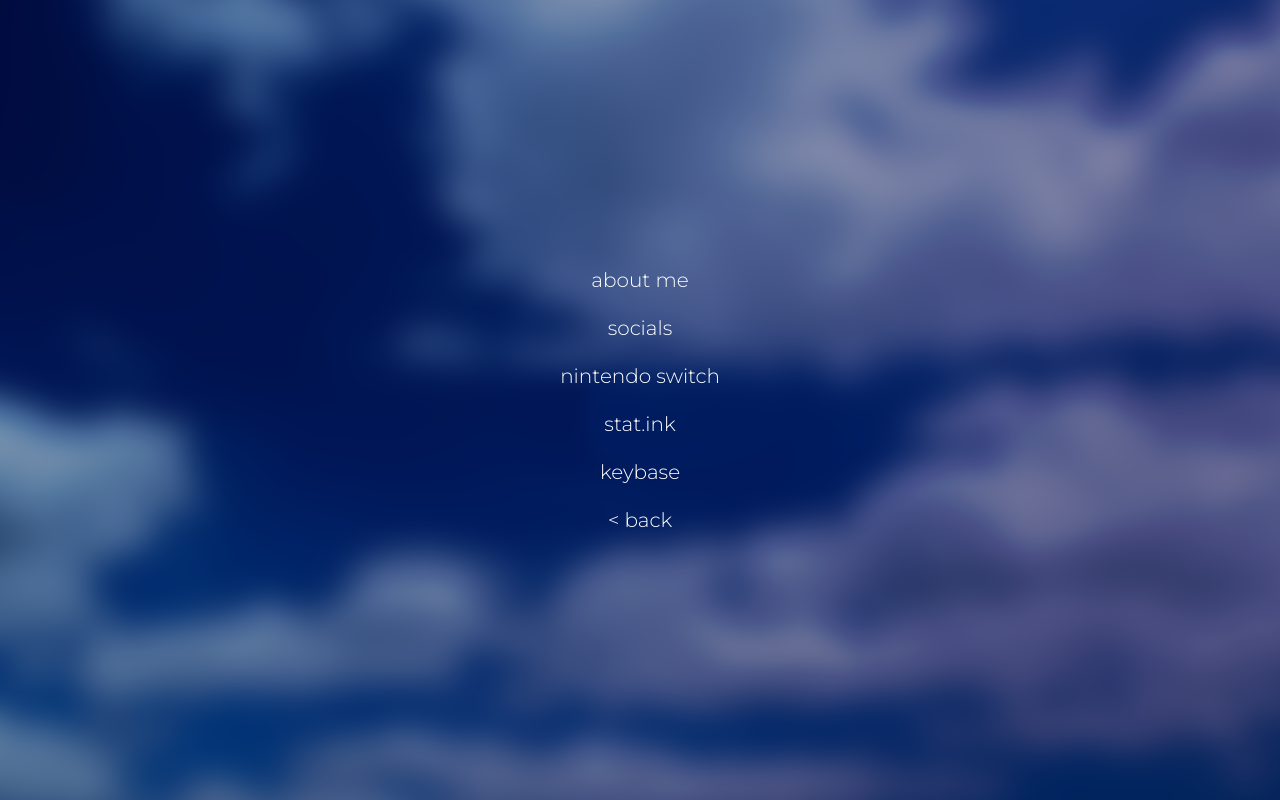
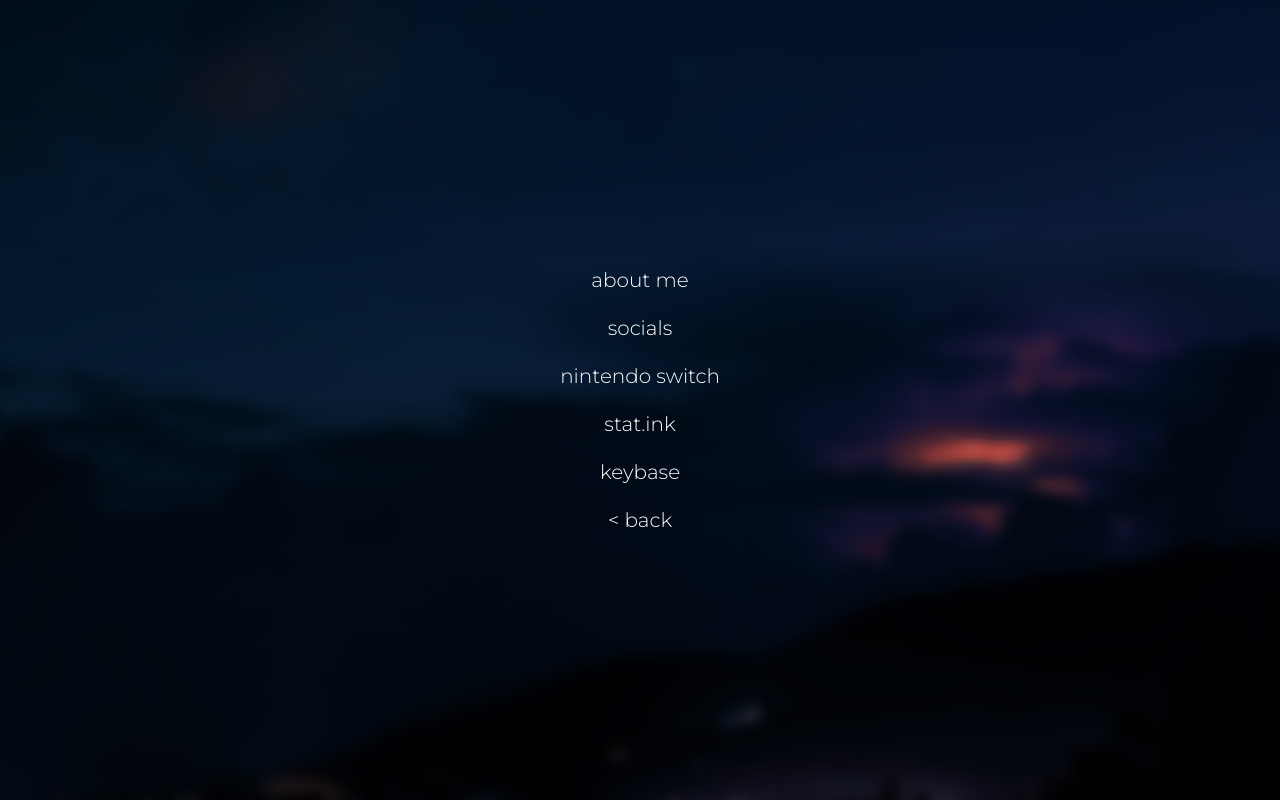
Before and after one commit to 466frfx/466frfx.github.io, a PHP site: page /main/index.html in a window 1280 px wide. Run offline with PHP 8.4, Linux system fonts and the light colour scheme.

Commit message:
Update index.css

```diff
--- a/index.css
+++ b/index.css
@@ -75,7 +75,7 @@ body {
 }
 
 html {
-    background: url(/images/466jul2019bg.png) no-repeat center center fixed;
+    background: url(/images/466oct2019bg.png) no-repeat center center fixed;
     -webkit-background-size: cover;
     -moz-background-size: cover;
     -o-background-size: cover;
```
